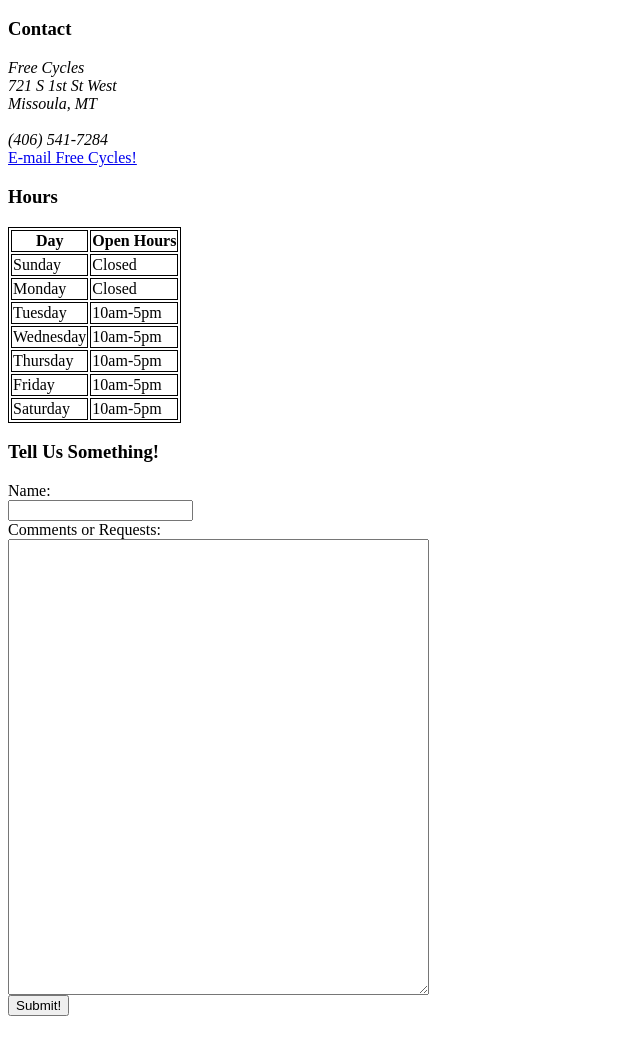
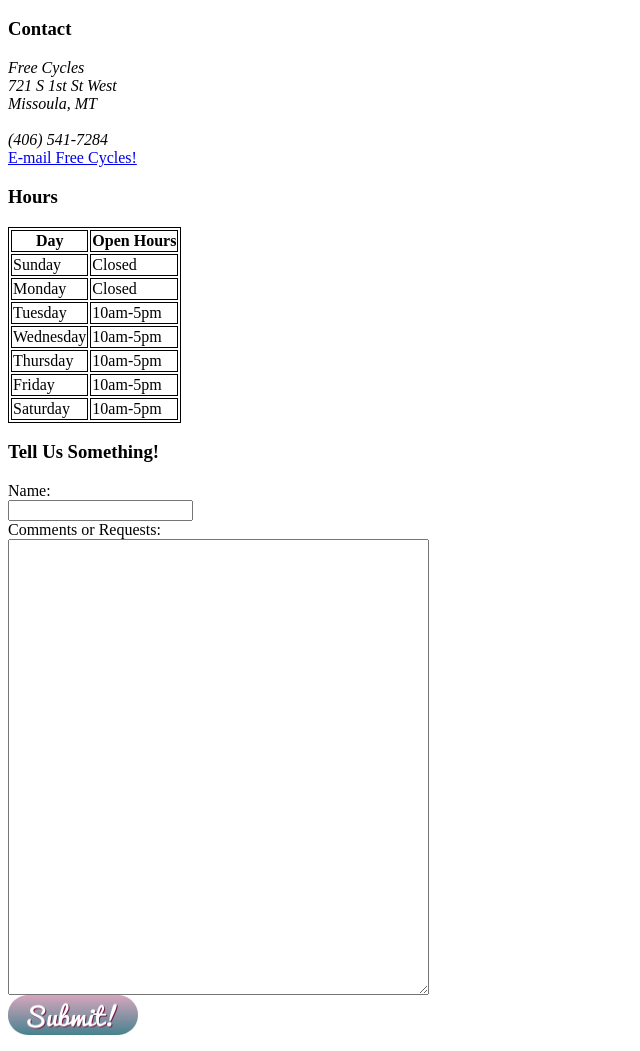
Before and after one commit to morganschulte/web-dev-hw, a plain HTML site: page assignment-06/index.html in a window 1280 px wide. Shown: the part 48-1099 px from the top of the page, without its empty margins (0-640 px from the left). Drawn offline with Linux system fonts and the light colour scheme.

Commit message:
added submit button

```diff
--- a/assignment-06/index.html
+++ b/assignment-06/index.html
@@ -63,7 +63,7 @@
   <label for="Comments or requests" maxlenth="100">Comments or Requests:</label><br>
 <textarea cols="50" rows="30"></textarea>
 <br>
-<input type="button" value="Submit!">
+  <input type="image" src="./images/button_submit.png" alt="subscribe button image" width="130" height="40" />
 </form>
 
   </body>
```
Also changed, not shown: assignment-06/images/button_submit.png (added), 1 other file.
